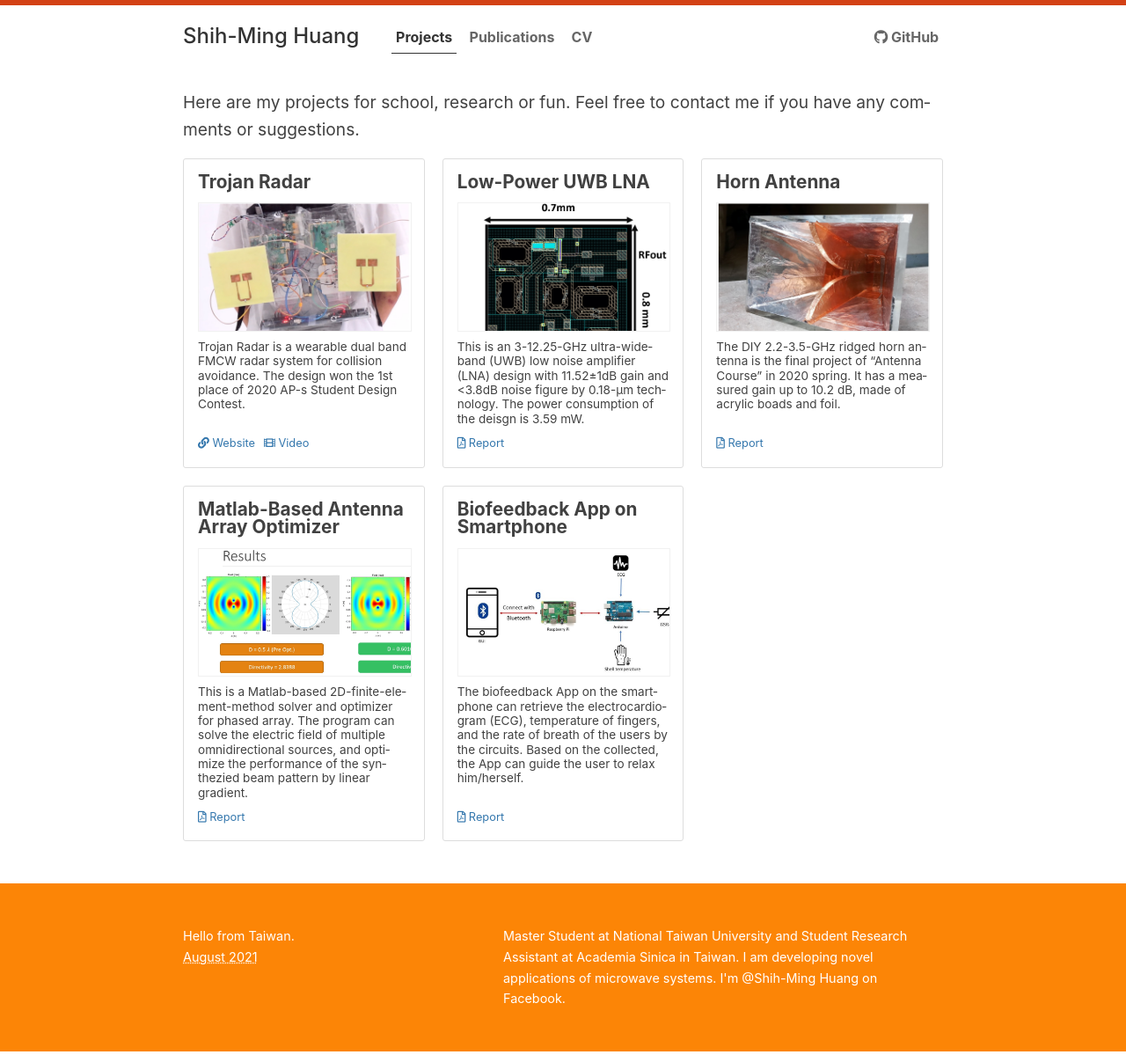
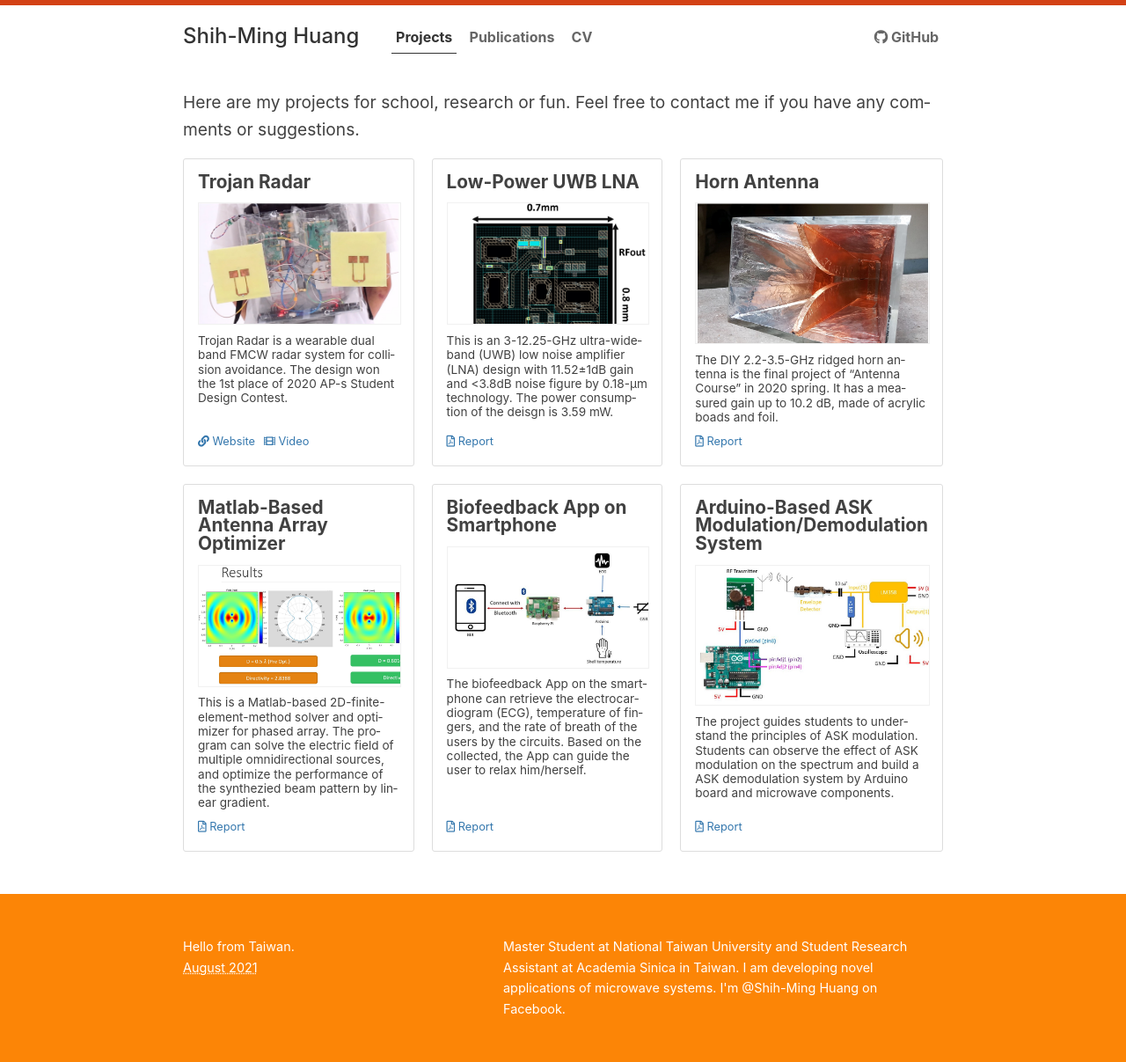
Before and after one commit to Shih-Ming/mypage, a Jekyll site: the page built from projects.md, in a window 1280 px wide. Shown: the whole page at 88% size. Built offline with Jekyll 4.4.1, drawn with Linux system fonts in a browser that asks for light colours.

Commit message:
update ASK system

```diff
--- a/_data/projects.yml
+++ b/_data/projects.yml
@@ -26,3 +26,8 @@
   report: report/2018-Biofeedback-Report.pdf
   image: biofeedback.jpg
   description: "The biofeedback App on the smartphone can retrieve the electrocardiogram (ECG), temperature of fingers, and the rate of breath of the users by the circuits. Based on the collected, the App can guide the user to relax him/herself."
+
+- title: Arduino-Based ASK Modulation/Demodulation System
+  report: report/2021-Arduino-Based ASK Modulation-Demodulation System.pdf
+  image: ASK_System.jpg
+  description: "The project guides students to understand the principles of ASK modulation. Students can observe the effect of ASK modulation on the spectrum and build a ASK demodulation system by Arduino board and microwave components."
```
Also changed, not shown: images/projects/ASK_System.jpg (added), 1 other file.
